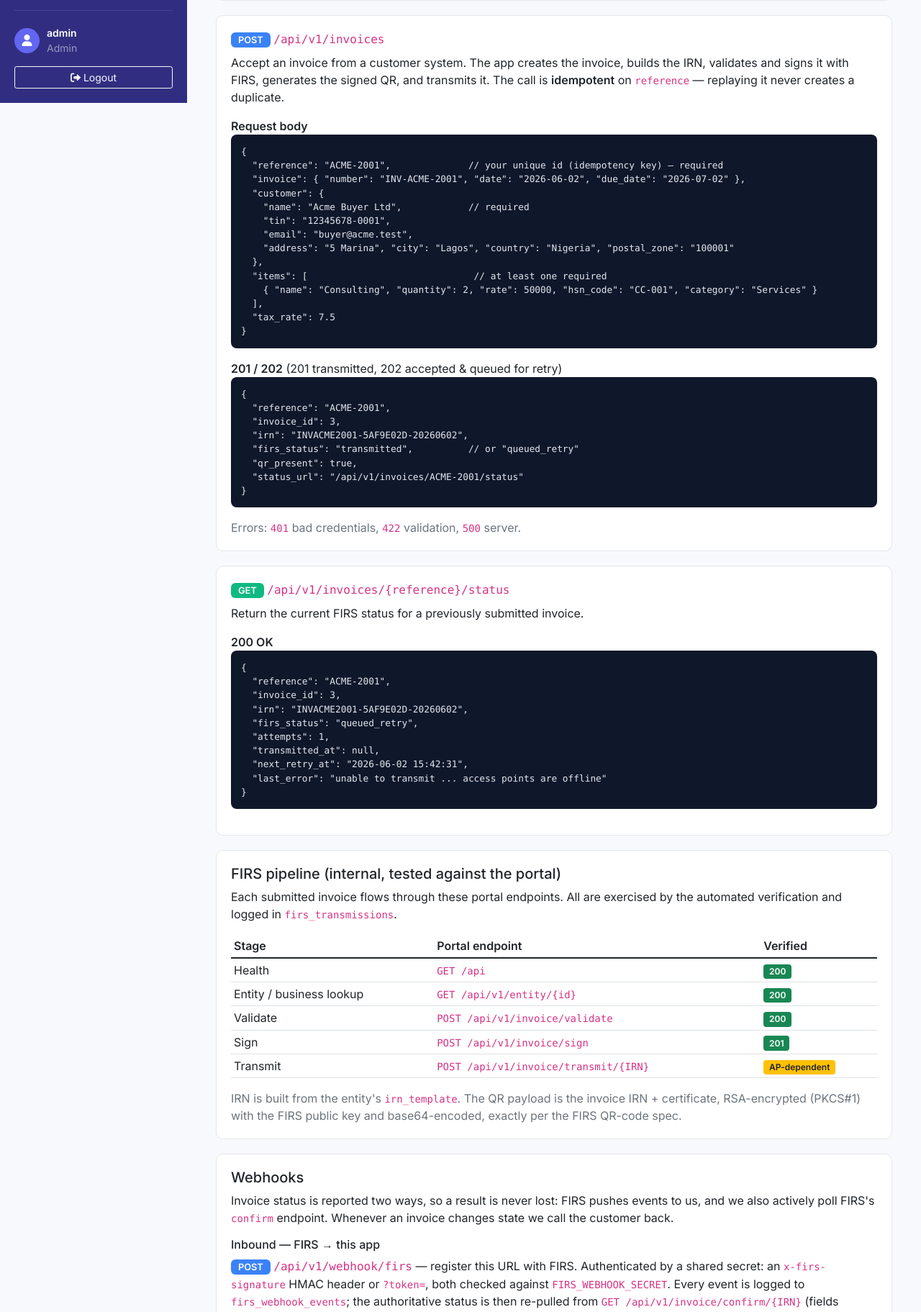
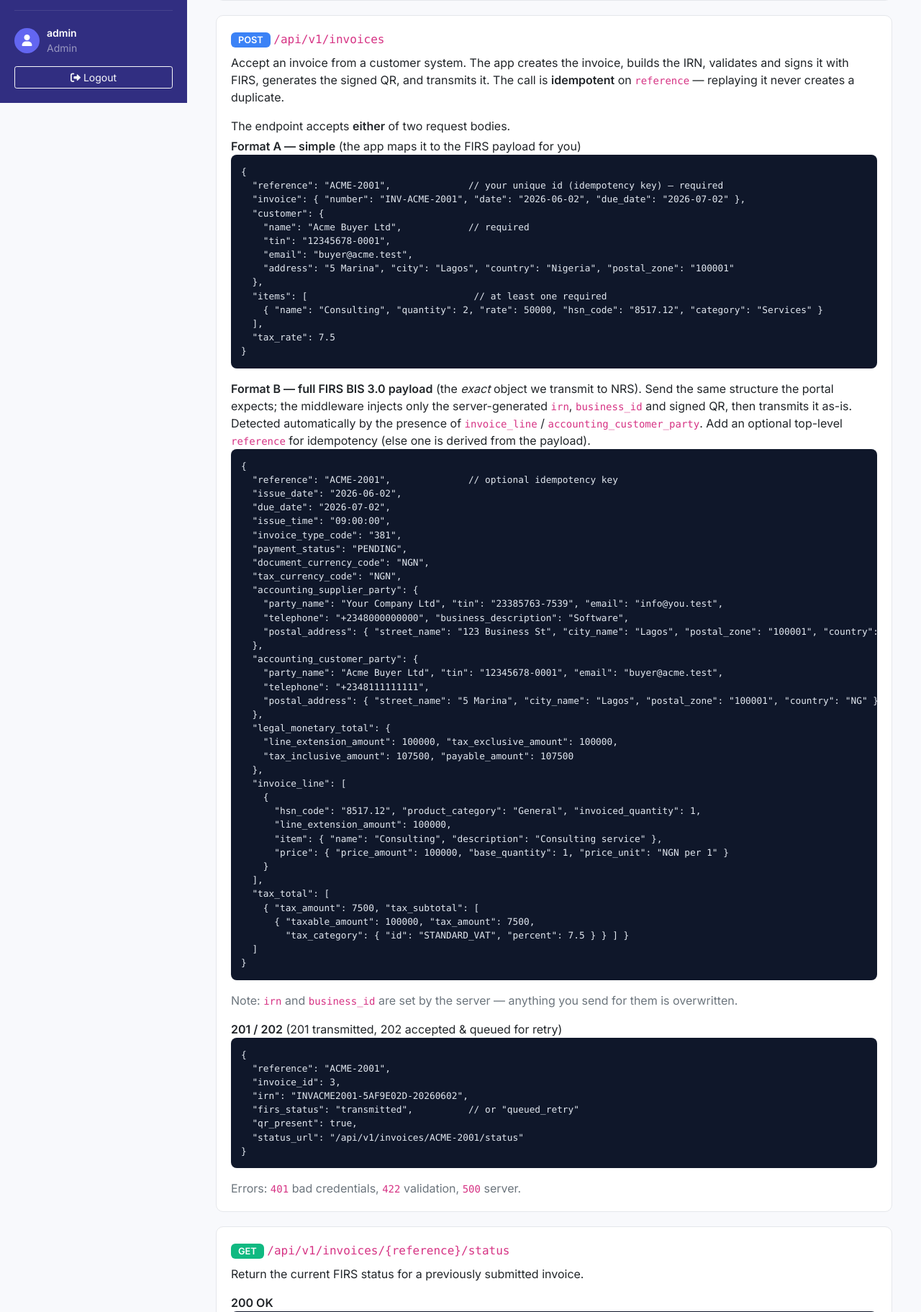
Before and after one commit to Highscoretech/invoice-generation, a PHP site: page /api_docs.php in a window 1280 px wide. Shown: the part 657-2480 px from the top of the page at 72% size. Run offline with PHP 8.4, Linux system fonts and the light colour scheme; a user stored in the database is signed in.

Commit message:
API: accept full FIRS BIS 3.0 payload, transmit it verbatim to NRS
The customer API now accepts either the simple invoice shape (mapped as before)
or the exact FIRS BIS 3.0 payload. When the full payload is supplied it is stored
on invoices.firs_payload and transmitted to NRS verbatim — the server injects only
the generated irn/business_id/QR. Verified live: payload sent to NRS is identical
to the customer payload. Backward-compatible and idempotent.

Co-Authored-By: Claude Opus 4.8 <noreply@anthropic.com>

```diff
--- a/api_docs.php
+++ b/api_docs.php
@@ -43,7 +43,9 @@ x-client-secret: sk_xxxxxxxxxxxxxxxxxxxxxxxxxxxxxxxx</pre>
     <p class="mt-2">Accept an invoice from a customer system. The app creates the invoice, builds the IRN,
         validates and signs it with FIRS, generates the signed QR, and transmits it. The call is
         <strong>idempotent</strong> on <code>reference</code> — replaying it never creates a duplicate.</p>
-    <strong>Request body</strong>
+    <p class="mb-1">The endpoint accepts <strong>either</strong> of two request bodies.</p>
+
+    <strong>Format A — simple</strong> (the app maps it to the FIRS payload for you)
     <pre>{
   "reference": "ACME-2001",              // your unique id (idempotency key) — required
   "invoice": { "number": "INV-ACME-2001", "date": "2026-06-02", "due_date": "2026-07-02" },
@@ -54,10 +56,55 @@ x-client-secret: sk_xxxxxxxxxxxxxxxxxxxxxxxxxxxxxxxx</pre>
     "address": "5 Marina", "city": "Lagos", "country": "Nigeria", "postal_zone": "100001"
   },
   "items": [                              // at least one required
-    { "name": "Consulting", "quantity": 2, "rate": 50000, "hsn_code": "CC-001", "category": "Services" }
+    { "name": "Consulting", "quantity": 2, "rate": 50000, "hsn_code": "8517.12", "category": "Services" }
   ],
   "tax_rate": 7.5
 }</pre>
+
+    <strong>Format B — full FIRS BIS 3.0 payload</strong> (the <em>exact</em> object we transmit to NRS).
+    Send the same structure the portal expects; the middleware injects only the
+    server-generated <code>irn</code>, <code>business_id</code> and signed QR, then transmits it as-is.
+    Detected automatically by the presence of <code>invoice_line</code> / <code>accounting_customer_party</code>.
+    Add an optional top-level <code>reference</code> for idempotency (else one is derived from the payload).
+    <pre>{
+  "reference": "ACME-2001",              // optional idempotency key
+  "issue_date": "2026-06-02",
+  "due_date": "2026-07-02",
+  "issue_time": "09:00:00",
+  "invoice_type_code": "381",
+  "payment_status": "PENDING",
+  "document_currency_code": "NGN",
+  "tax_currency_code": "NGN",
+  "accounting_supplier_party": {
+    "party_name": "Your Company Ltd", "tin": "23385763-7539", "email": "info@you.test",
+    "telephone": "+2348000000000", "business_description": "Software",
+    "postal_address": { "street_name": "123 Business St", "city_name": "Lagos", "postal_zone": "100001", "country": "NG" }
+  },
+  "accounting_customer_party": {
+    "party_name": "Acme Buyer Ltd", "tin": "12345678-0001", "email": "buyer@acme.test",
+    "telephone": "+2348111111111",
+    "postal_address": { "street_name": "5 Marina", "city_name": "Lagos", "postal_zone": "100001", "country": "NG" }
+  },
+  "legal_monetary_total": {
+    "line_extension_amount": 100000, "tax_exclusive_amount": 100000,
+    "tax_inclusive_amount": 107500, "payable_amount": 107500
+  },
+  "invoice_line": [
+    {
+      "hsn_code": "8517.12", "product_category": "General", "invoiced_quantity": 1,
+      "line_extension_amount": 100000,
+      "item": { "name": "Consulting", "description": "Consulting service" },
+      "price": { "price_amount": 100000, "base_quantity": 1, "price_unit": "NGN per 1" }
+    }
+  ],
+  "tax_total": [
+    { "tax_amount": 7500, "tax_subtotal": [
+      { "taxable_amount": 100000, "tax_amount": 7500,
+        "tax_category": { "id": "STANDARD_VAT", "percent": 7.5 } } ] }
+  ]
+}</pre>
+    <p class="text-muted">Note: <code>irn</code> and <code>business_id</code> are set by the server — anything you send for them is overwritten.</p>
+
     <strong>201 / 202</strong> (201 transmitted, 202 accepted &amp; queued for retry)
     <pre>{
   "reference": "ACME-2001",
--- a/database/install_cpanel.sql
+++ b/database/install_cpanel.sql
@@ -327,3 +327,8 @@ ALTER TABLE invoices
     ADD COLUMN document_currency_code VARCHAR(10) NOT NULL DEFAULT 'NGN' AFTER payment_status,
     ADD COLUMN tax_point_date DATE NULL AFTER document_currency_code,
     ADD COLUMN discount_rate DECIMAL(5,2) NOT NULL DEFAULT 0 AFTER discount_amount;
+
+-- ===== database/migration_api_payload.sql =====
+-- Exact FIRS payload supplied by an API caller (transmitted as-is to NRS).
+ALTER TABLE invoices
+    ADD COLUMN firs_payload MEDIUMTEXT NULL AFTER qr_data;
```
Also changed, not shown: api/index.php (+172 -0 lines), database/migration_api_payload.sql (added, +11 -0 lines), includes/FirsService.php (+16 -1 lines).
